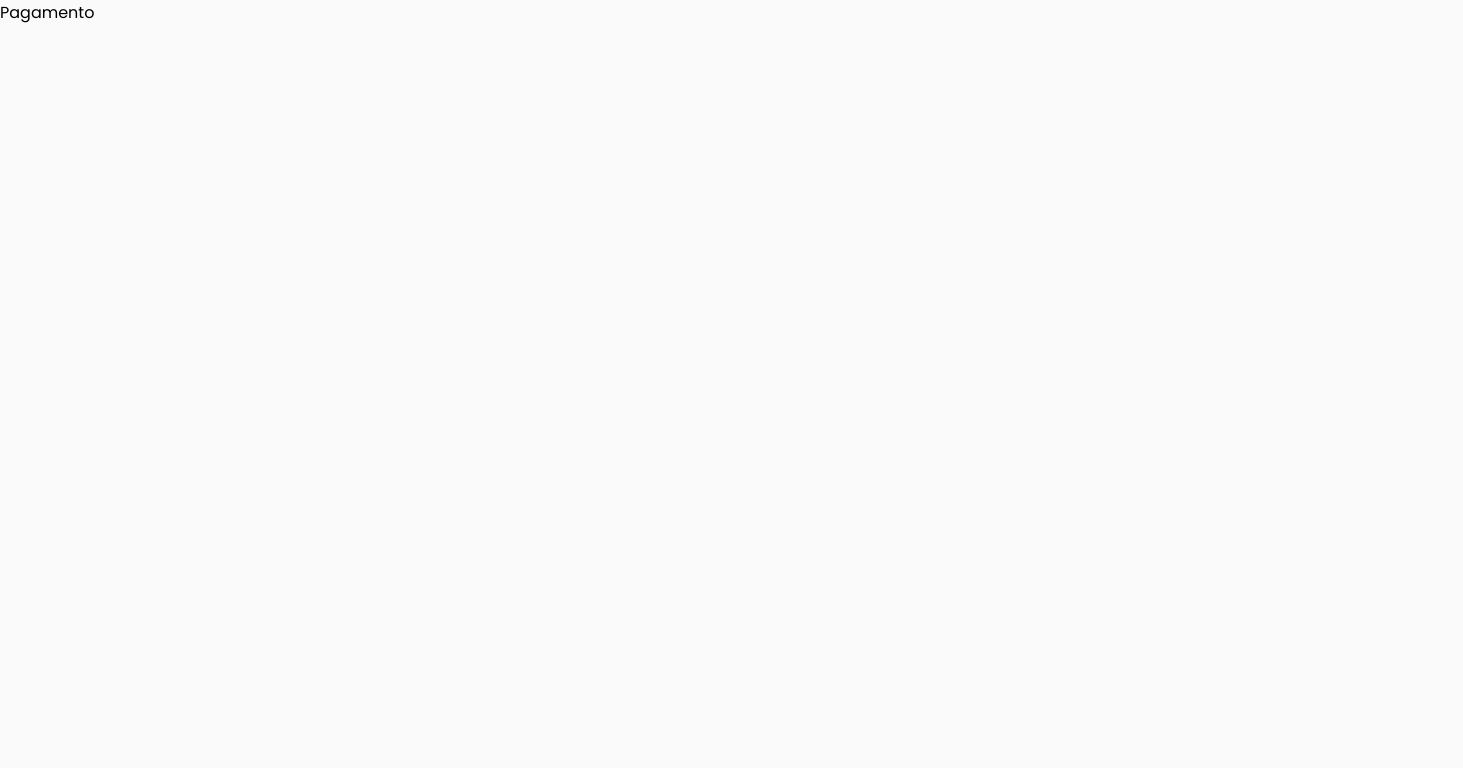
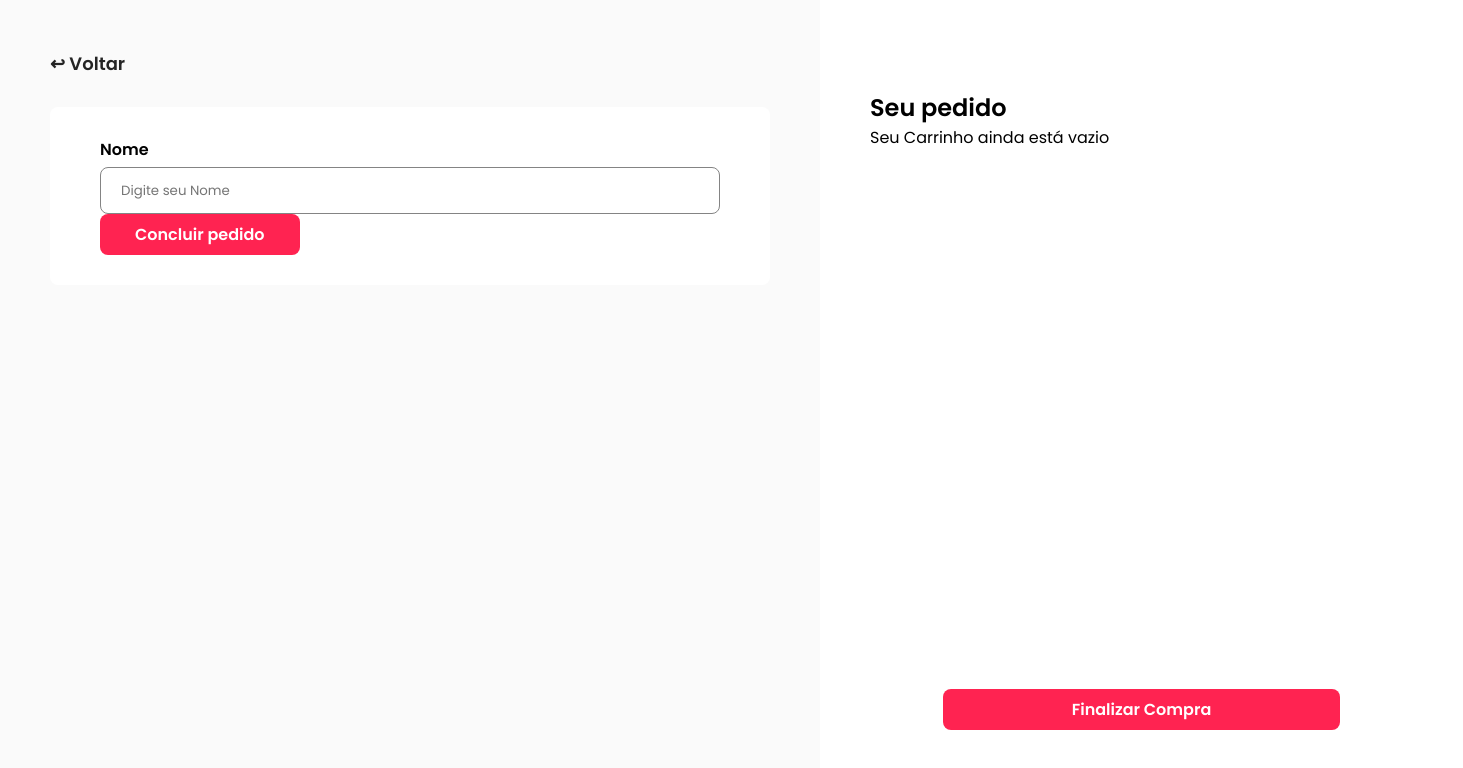
Before and after one commit to edsonbastos2/project-restaurant, a Vue app: page /payment in a window 1280 px wide. Shown: the top 768 px of the page, 1463 px wide, since content can reach past the window. Built offline with nearby package versions, Linux system fonts and the light colour scheme.

Commit message:
criando formulario de order e validação dos campos

```diff
--- a/src/assets/css/global.css
+++ b/src/assets/css/global.css
@@ -8,6 +8,7 @@
     --dark-Grey:#848484;
     --dark: #242424;
     --yellow: #fdc844;
+    --error: rgb(230, 59, 59);
 }
 
 
@@ -46,6 +47,20 @@ button, input, select, textarea{
     padding: 8px 35px;
 }
 
+input{
+    height: 47px;
+    border: 1px solid var(--dark-Grey);
+    color: var(--dark-Grey);
+    border-radius: 8px;
+    padding: 0 20px;
+}
+input.error{
+    border: 1px solid var(--error);
+}
+
+input.error::placeholder{
+    color: var(--error);
+}
 @media (max-width: 768px) {
     body{
         background-color: #fff;
--- /dev/null
+++ b/src/components/Order.vue
@@ -0,0 +1,73 @@
+<template>
+  <div class="order">
+    <form>
+      <label>{{ formData.name.label }}</label>
+      <input
+        type="text"
+        placeholder="Digite seu Nome"
+        v-model="formData.name.value"
+        @blur="formData.name.isValid"
+        :class="{'error': !formData.name.valid}"
+      />
+      <p class="errorMessage" v-if="!formData.name.valid">
+        {{ formData.name.errorMessage }}
+      </p>
+    </form>
+    <button class="button" @click="orderItens">Concluir pedido</button>
+  </div>
+</template>
+
+<script>
+export default {
+  data() {
+    return {
+      formData: {
+        name: {
+          value: '',
+          errorMessage: 'Campo obrigatório',
+          label: 'Nome',
+          valid: true,
+          isValid: () => {
+            this.formData.name.valid = this.formData.name.value.length;
+          },
+        },
+      },
+    };
+  },
+  methods: {
+    triggerValidations() {
+      this.formData.name.isValid();
+    },
+    orderItens() {
+      this.triggerValidations();
+    },
+  },
+};
+</script>
+
+<style lang="less" scoped>
+.order {
+  width: 720px;
+  background-color: #fff;
+  border-radius: 8px;
+  padding: 30px 50px;
+  margin: 30px auto;
+
+  form {
+    display: flex;
+    flex-direction: column;
+
+    label {
+      font-size: 16px;
+      font-weight: 600;
+      margin-bottom: 5px;
+    }
+
+    .errorMessage {
+      font-size: 12px;
+      color: var(--error);
+      margin: 10px 0;
+    }
+  }
+}
+</style>
--- a/src/views/Payment.vue
+++ b/src/views/Payment.vue
@@ -1,15 +1,41 @@
 <template>
-    <div>
-        Pagamento
+    <div class="payment">
+        <div class="payment--content">
+            <router-link to="/" class="payment--go-back">↩ Voltar</router-link>
+            <Order/>
+        </div>
+        <Cart v-if="isDesktop()" />
     </div>
 </template>
 
 <script>
+import Cart from '@/components/Cart.vue';
+import Mixins from '@/mixins/mixins';
+import Order from '@/components/Order.vue'
 export default {
-
+    mixins: [Mixins],
+    components:{
+        Cart,
+        Order
+    }
 }
 </script>
 
 <style lang="less" scoped>
+    .payment{
+        display: flex;
 
+        &--content{
+            padding: 50px;
+            flex-grow: 1;
+
+            .payment--go-back{
+                text-decoration: none;
+                color: var(--dark);
+                font-size: 18px;
+                font-weight: 600;
+            }
+        }
+
+    }
 </style>
```
